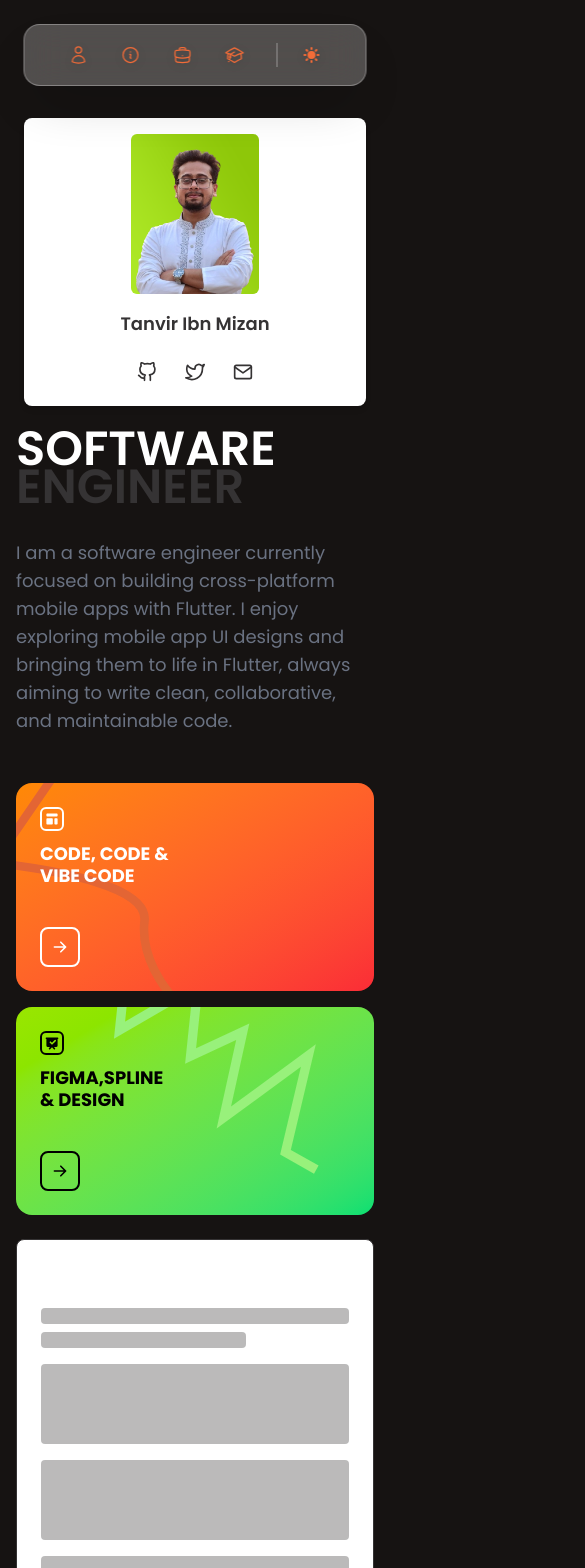
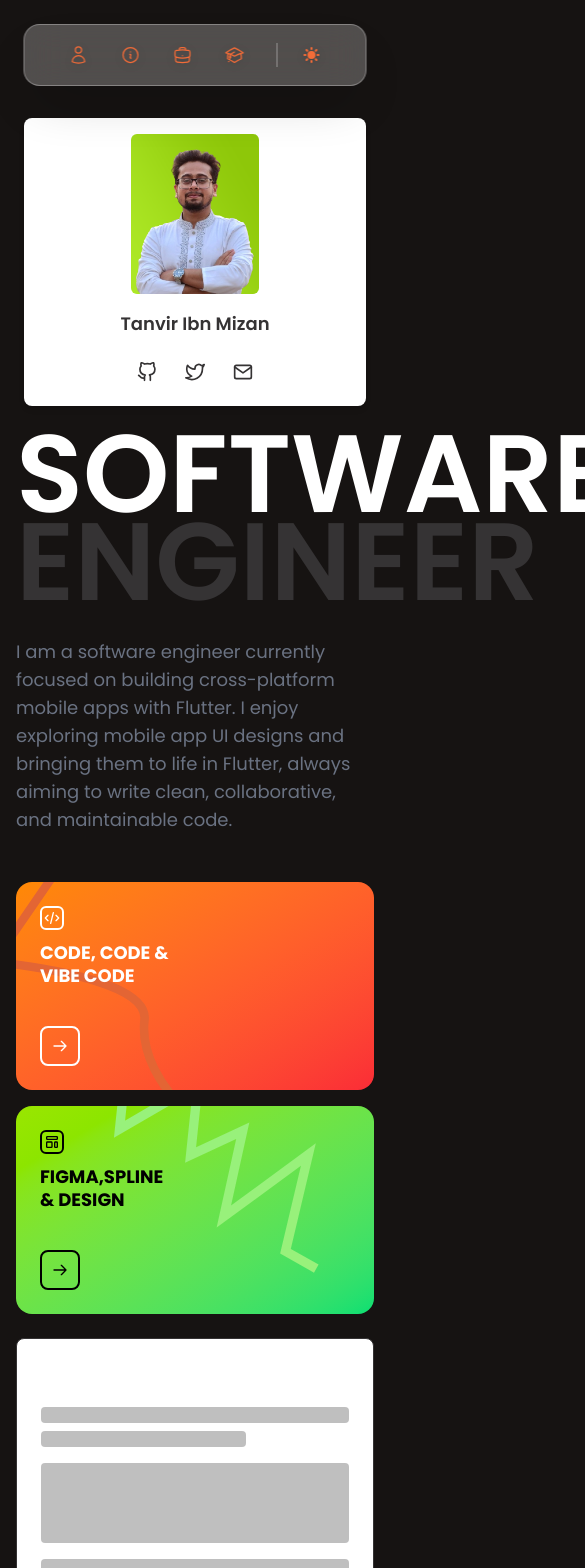
Before and after one commit to 7ANV1R/7ANV1R.github.io, a React (Vite) app: page / in a window 390 px wide. Shown: the top 1568 px of the page, 585 px wide, since content can reach past the window. Built offline with nearby package versions, Linux system fonts and the light colour scheme.

Commit message:
feat: replace SVG icons with React Icons in About section; update SectionTitle for responsive font sizing

```diff
--- a/src/components/sections/About.jsx
+++ b/src/components/sections/About.jsx
@@ -1,5 +1,10 @@
 import React from 'react';
 import SectionTitle from '../ui/SectionTitle';
+import {
+  HiOutlineCode,
+  HiOutlineTemplate,
+  HiOutlineArrowRight,
+} from 'react-icons/hi';
 
 const About = () => {
   return (
@@ -34,13 +39,7 @@ const About = () => {
           <div className="relative z-10 flex flex-col justify-between h-full min-h-[160px]">
             <div>
               <div className="w-6 h-6 border-2 border-white rounded-md flex items-center justify-center mb-3">
-                <svg
-                  className="w-4 h-4"
-                  fill="currentColor"
-                  viewBox="0 0 20 20"
-                >
-                  <path d="M3 4a1 1 0 011-1h12a1 1 0 011 1v2a1 1 0 01-1 1H4a1 1 0 01-1-1V4zM3 10a1 1 0 011-1h6a1 1 0 011 1v6a1 1 0 01-1 1H4a1 1 0 01-1-1v-6zM14 9a1 1 0 00-1 1v6a1 1 0 001 1h2a1 1 0 001-1v-6a1 1 0 00-1-1h-2z" />
-                </svg>
+                <HiOutlineCode className="w-4 h-4" />
               </div>
 
               <h3 className="text-lg font-bold mb-3 leading-tight">
@@ -52,17 +51,7 @@ const About = () => {
 
             <div className="flex justify-start">
               <button className="w-10 h-10 border-2 border-white rounded-lg flex items-center justify-center group-hover:bg-white group-hover:text-orange-500 transition-all duration-300 hover:scale-110">
-                <svg
-                  className="w-4 h-4"
-                  fill="currentColor"
-                  viewBox="0 0 20 20"
-                >
-                  <path
-                    fillRule="evenodd"
-                    d="M10.293 3.293a1 1 0 011.414 0l6 6a1 1 0 010 1.414l-6 6a1 1 0 01-1.414-1.414L14.586 11H3a1 1 0 110-2h11.586l-4.293-4.293a1 1 0 010-1.414z"
-                    clipRule="evenodd"
-                  />
-                </svg>
+                <HiOutlineArrowRight className="w-4 h-4" />
               </button>
             </div>
           </div>
@@ -83,17 +72,7 @@ const About = () => {
           <div className="relative z-10 flex flex-col justify-between h-full min-h-[160px]">
             <div>
               <div className="w-6 h-6 border-2 border-black rounded-md flex items-center justify-center mb-3">
-                <svg
-                  className="w-4 h-4"
-                  fill="currentColor"
-                  viewBox="0 0 20 20"
-                >
-                  <path
-                    fillRule="evenodd"
-                    d="M3 3a1 1 0 000 2v8a2 2 0 002 2h2.586l-1.293 1.293a1 1 0 101.414 1.414L10 15.414l2.293 2.293a1 1 0 001.414-1.414L12.414 15H15a2 2 0 002-2V5a1 1 0 100-2H3zm11.707 4.707a1 1 0 00-1.414-1.414L10 9.586 8.707 8.293a1 1 0 00-1.414 1.414l2 2a1 1 0 001.414 0l4-4z"
-                    clipRule="evenodd"
-                  />
-                </svg>
+                <HiOutlineTemplate className="w-4 h-4" />
               </div>
 
               <h3 className="text-lg font-bold mb-3 leading-tight">
@@ -104,17 +83,7 @@ const About = () => {
 
             <div className="flex justify-start">
               <button className="w-10 h-10 border-2 border-black rounded-lg flex items-center justify-center group-hover:bg-black group-hover:text-lime-400 transition-all duration-300 hover:scale-110">
-                <svg
-                  className="w-4 h-4"
-                  fill="currentColor"
-                  viewBox="0 0 20 20"
-                >
-                  <path
-                    fillRule="evenodd"
-                    d="M10.293 3.293a1 1 0 011.414 0l6 6a1 1 0 010 1.414l-6 6a1 1 0 01-1.414-1.414L14.586 11H3a1 1 0 110-2h11.586l-4.293-4.293a1 1 0 010-1.414z"
-                    clipRule="evenodd"
-                  />
-                </svg>
+                <HiOutlineArrowRight className="w-4 h-4" />
               </button>
             </div>
           </div>
--- a/src/components/ui/SectionTitle.jsx
+++ b/src/components/ui/SectionTitle.jsx
@@ -1,15 +1,13 @@
 import React from 'react';
 
-const SectionTitle = ({ primaryText, secondaryText, minSize = '3rem', maxSize = '6.875rem' }) => {
-  const responsiveFontSize = `clamp(${minSize}, 8vw, ${maxSize})`;
-
+const SectionTitle = ({ primaryText, secondaryText, fontSize = '110px' }) => {
   return (
     <div className="text-left leading-none">
       <h1
         className="font-semibold"
         style={{
           color: 'var(--text-primary)',
-          fontSize: responsiveFontSize,
+          fontSize: fontSize,
           lineHeight: '0.8',
           marginBottom: '0',
         }}
@@ -20,7 +18,7 @@ const SectionTitle = ({ primaryText, secondaryText, minSize = '3rem', maxSize =
         className="font-semibold"
         style={{
           color: 'var(--text-secondary)',
-          fontSize: responsiveFontSize,
+          fontSize: fontSize,
           lineHeight: '0.8',
           marginTop: '0',
           marginBottom: '0',
```
